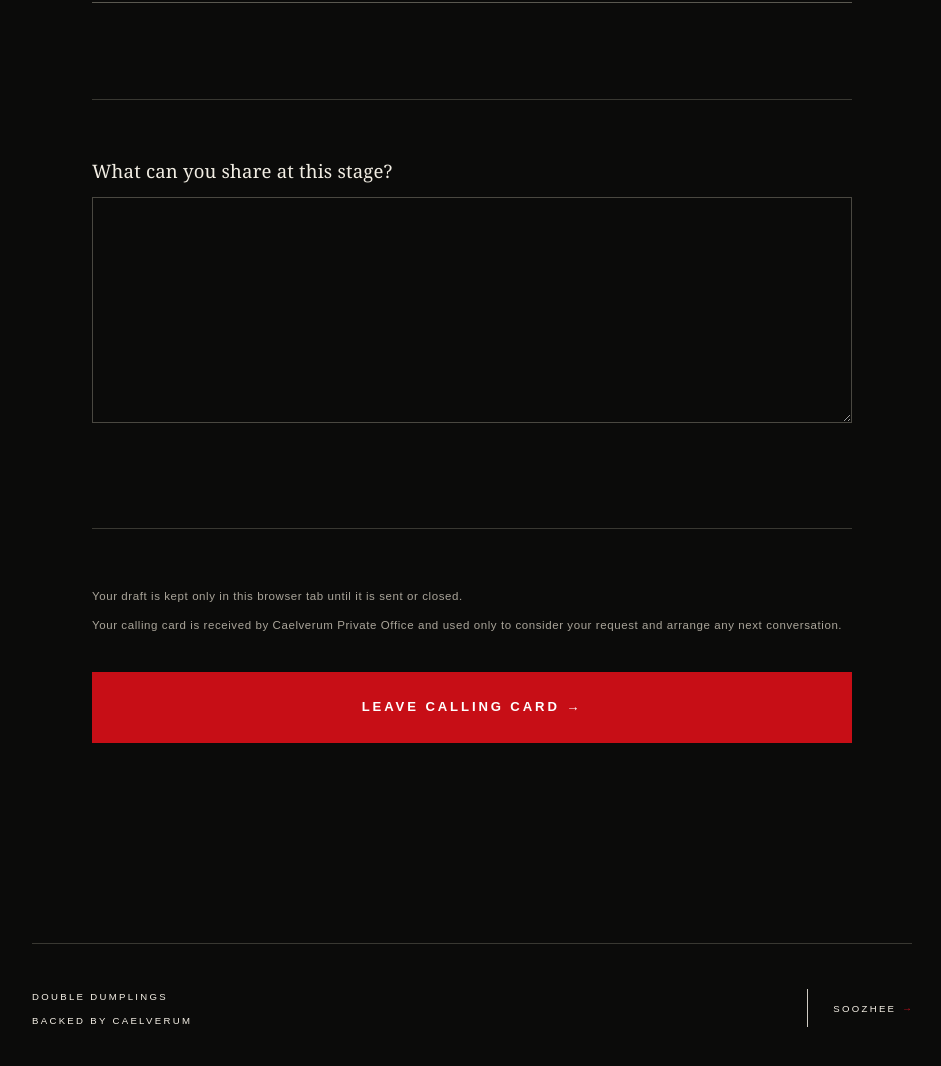
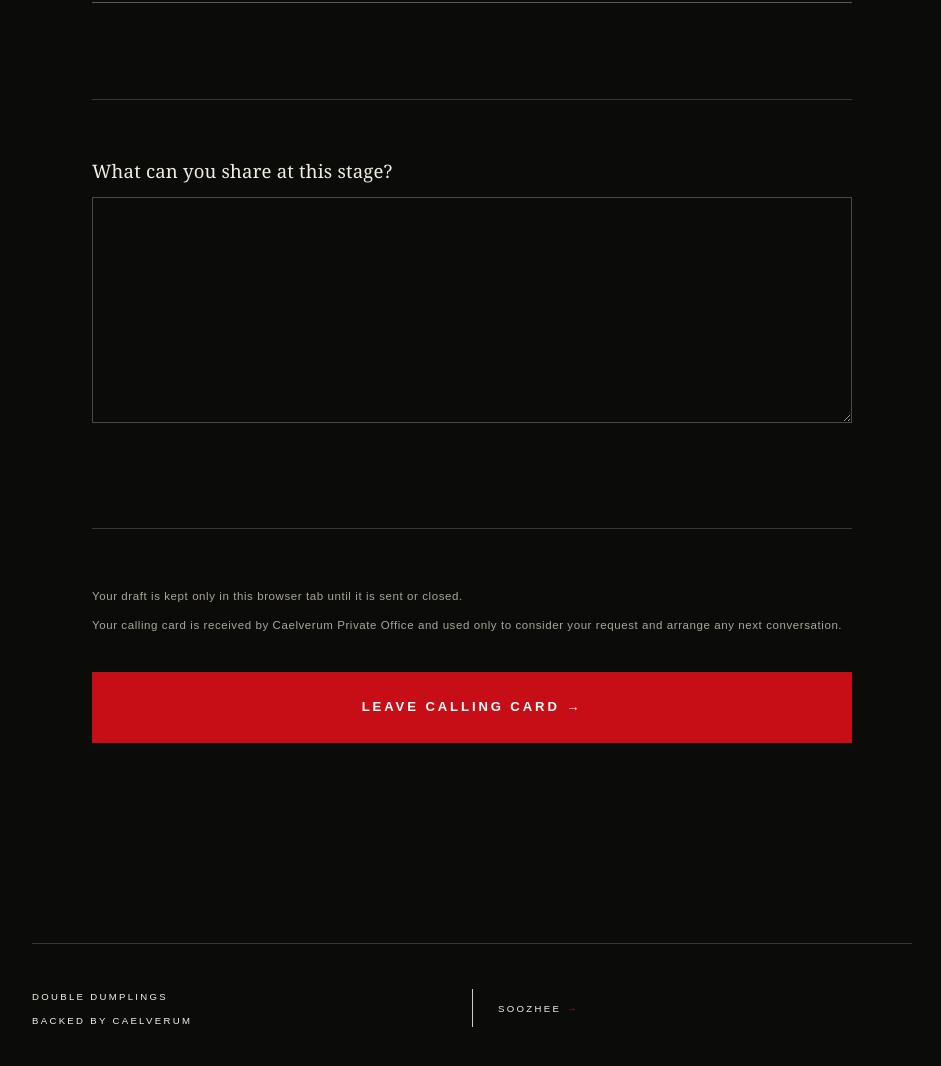
Before and after one commit to soozhiel/doubledumplings, a Next.js app: page / in a window 1280 px wide. Shown: the part 3804-4870 px from the top of the page, without its empty margins (168-1109 px from the left). Built offline with nearby package versions, Linux system fonts and the light colour scheme; no server answers.

Commit message:
Keep footer divider centered; tuck Soozhee beside it
Restore equal 1fr columns so the vertical rule stays mid-footer, and keep SOOZHEE start-aligned in the right column so it sits next to the rule without clipping.

```diff
--- a/app/globals.css
+++ b/app/globals.css
@@ -73,7 +73,7 @@ select{color-scheme:dark}
 .send button:hover{background:#a80c12}.send button:disabled{opacity:.55;cursor:wait}
 .error{color:#ff8b8f!important;font-size:.9rem!important;letter-spacing:0!important}
 .confirmation{min-height:75vh;padding:120px 0 180px}.confirmation p{max-width:650px;color:#d0cbc1}.confirmation small{display:block;margin-top:40px;color:var(--muted)}
-footer{padding:45px 0 70px;border-top:1px solid var(--line);display:grid;grid-template-columns:minmax(0,1fr) auto auto;align-items:center;column-gap:clamp(.75rem,3vw,1.6rem);color:#f4efe5;font-size:.6rem;letter-spacing:.24em;width:100%}
+footer{padding:45px 0 70px;border-top:1px solid var(--line);display:grid;grid-template-columns:minmax(0,1fr) auto minmax(0,1fr);align-items:center;column-gap:clamp(.75rem,3vw,1.6rem);color:#f4efe5;font-size:.6rem;letter-spacing:.24em;width:100%}
 .footer-brand{display:flex;flex-direction:column;gap:.55rem;justify-self:start;text-align:left}
 .footer-brand span{color:#f4efe5}
 .footer-rule{display:block;width:1px;min-width:1px;height:2.4rem;justify-self:center;background:#f4efe5;opacity:.85;flex-shrink:0}
@@ -83,7 +83,7 @@ footer{padding:45px 0 70px;border-top:1px solid var(--line);display:grid;grid-te
 .footer-soozhee:hover .footer-soozhee-arrow,.footer-soozhee:focus-visible .footer-soozhee-arrow{transform:translate(.14rem,.02em)}
 .footer-soozhee:focus-visible{outline:1px solid #c1121f;outline-offset:.35rem}
 @media(max-width:940px){.share-strip,.editorial,.pearcecision,.brief-intro,form,.confirmation,footer{margin-left:28px;margin-right:28px}}
-@media(max-width:700px){body{font-size:15px}.poster-stage{min-height:auto;padding:0}.poster-wrap{width:100%}.share-strip{padding:52px 0 85px}.editorial{padding:95px 0}.editorial-grid,.what,.pearcecision{grid-template-columns:1fr;gap:42px}.editorial h1,.brief-intro h1,.confirmation h1{font-size:clamp(3.5rem,18vw,5.3rem)}.why h1 br{display:none}.pearcecision{padding:80px 0 95px}.brief-intro{padding:110px 0 75px}.warning,.independence,.commercial{margin-bottom:85px;padding:38px 24px}.form-section{padding-bottom:85px;margin-bottom:85px}.form-section>header{grid-template-columns:1fr;gap:12px;margin-bottom:50px}.form-section>header span{padding:0}.two,.value-grid,.choices{grid-template-columns:1fr}.field{margin-bottom:45px}.choice{padding:15px 6px 15px 0}.section-copy{margin-bottom:45px}.send button{padding:22px 16px;font-size:.72rem}footer{grid-template-columns:minmax(0,1fr) auto auto;align-items:center;column-gap:.55rem;padding:34px 0 50px;font-size:.5rem;letter-spacing:.14em}.footer-rule{display:block;height:2.1rem;min-width:1px}.footer-soozhee{justify-self:start;gap:.28rem}.footer-brand{justify-self:start;min-width:0}.confirmation{padding-top:90px}.what-copy strong{margin:30px 0}}
+@media(max-width:700px){body{font-size:15px}.poster-stage{min-height:auto;padding:0}.poster-wrap{width:100%}.share-strip{padding:52px 0 85px}.editorial{padding:95px 0}.editorial-grid,.what,.pearcecision{grid-template-columns:1fr;gap:42px}.editorial h1,.brief-intro h1,.confirmation h1{font-size:clamp(3.5rem,18vw,5.3rem)}.why h1 br{display:none}.pearcecision{padding:80px 0 95px}.brief-intro{padding:110px 0 75px}.warning,.independence,.commercial{margin-bottom:85px;padding:38px 24px}.form-section{padding-bottom:85px;margin-bottom:85px}.form-section>header{grid-template-columns:1fr;gap:12px;margin-bottom:50px}.form-section>header span{padding:0}.two,.value-grid,.choices{grid-template-columns:1fr}.field{margin-bottom:45px}.choice{padding:15px 6px 15px 0}.section-copy{margin-bottom:45px}.send button{padding:22px 16px;font-size:.72rem}footer{grid-template-columns:minmax(0,1fr) auto minmax(0,1fr);align-items:center;column-gap:.5rem;padding:34px 0 50px;font-size:.48rem;letter-spacing:.12em}.footer-rule{display:block;height:2.1rem;min-width:1px}.footer-soozhee{justify-self:start;gap:.25rem;max-width:100%}.footer-brand{justify-self:start;min-width:0}.confirmation{padding-top:90px}.what-copy strong{margin:30px 0}}
 @media(prefers-reduced-motion:reduce){html{scroll-behavior:auto}.conditional{animation:none}}
 
 /* Quiet editorial scale beneath the poster. */
```
